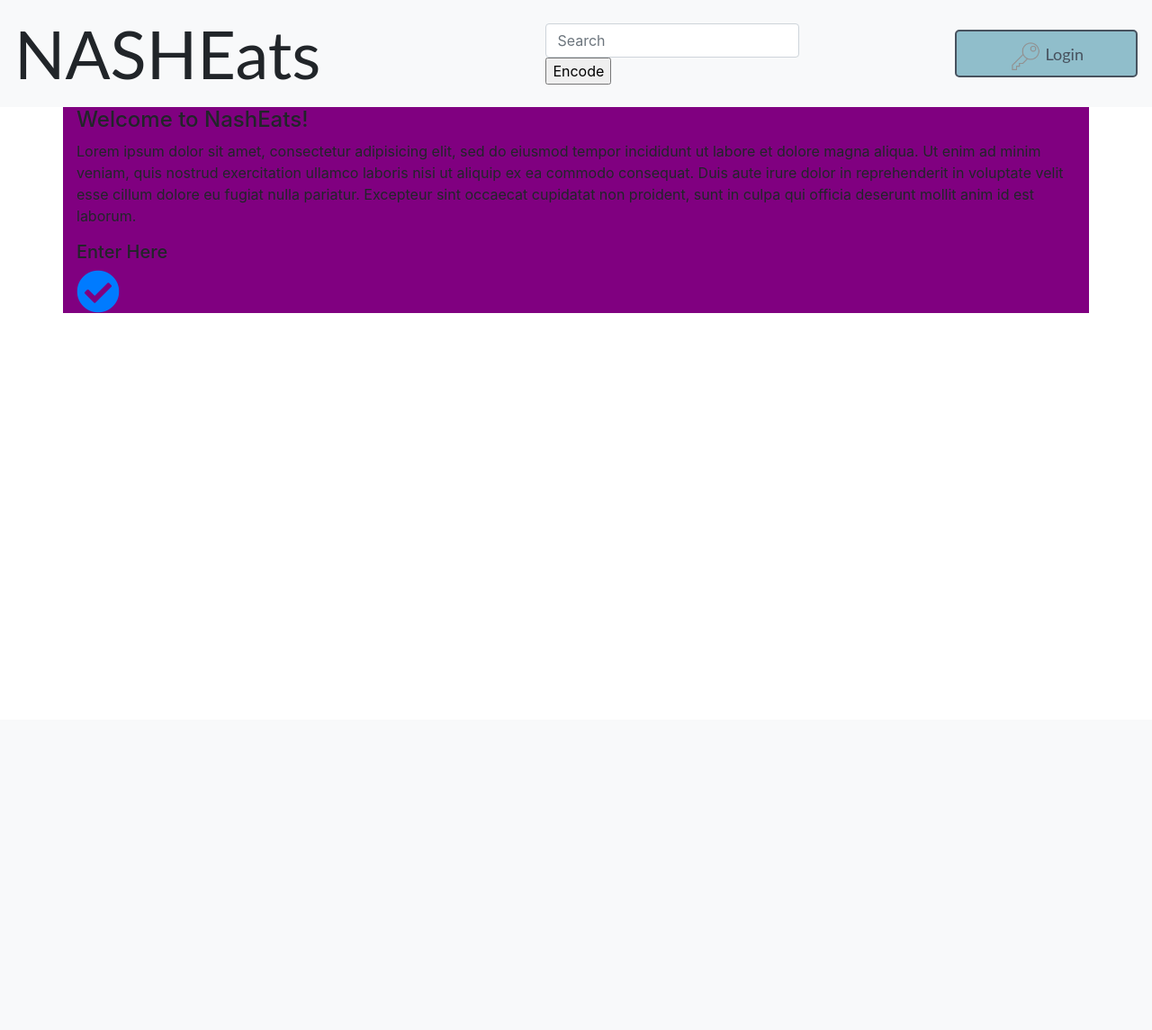
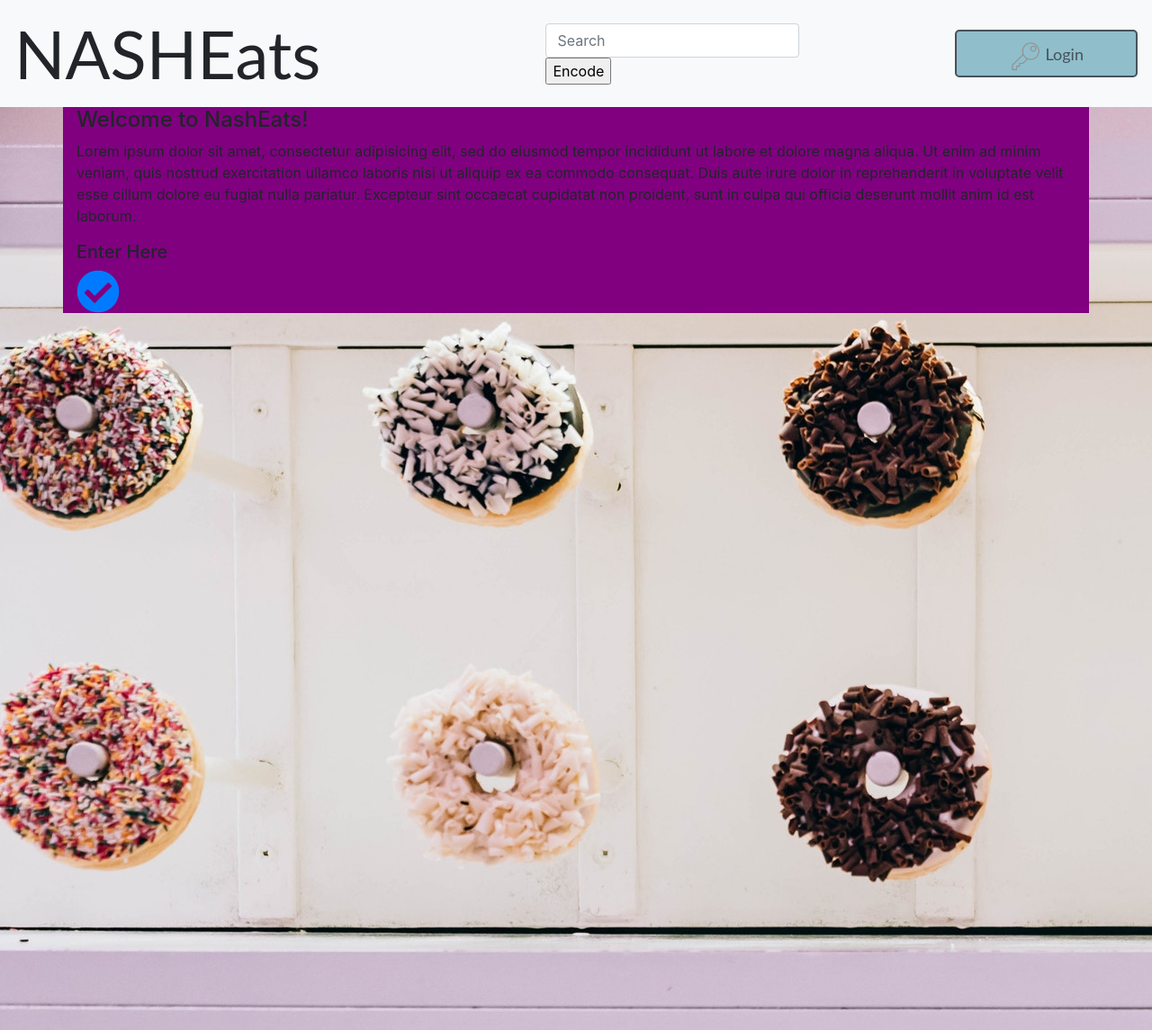
Before and after one commit to eagobert-zz/nash-eats, a Django app: page / in a window 1280 px wide. Shown: the whole page at 90% size. Before the commit the page ends 348 px from the top, so only its background shows below. Run offline with Django 3.2, Linux system fonts and the light colour scheme; data that the repository does not hold is empty; some libraries are stand-ins or nearby versions.

Commit message:
add background to welcom.html

```diff
--- a/NashBitesApp/static/css/main.css
+++ b/NashBitesApp/static/css/main.css
@@ -1,9 +1,8 @@
 /* Global Styles */
 
 html, body {
-  /* height: 100vh; */
-  margin: 0;
-  padding: 0;
+  width: auto;
+  height: 1026px;
 }
 
   /* NavBar*/
@@ -54,6 +53,12 @@ html, body {
 }
 
 /* Welcome (Index) Page Styles */
+.background-welcome {
+  background-image: url("../images/background-donuts.jpeg");
+  width: auto;
+  height: 1026px;
+}
+
 .welcome-modal {
   background: purple;
 }
--- a/NashBitesApp/templates/welcome.html
+++ b/NashBitesApp/templates/welcome.html
@@ -1,8 +1,11 @@
 {% load staticfiles %}
+
+<div class="background-welcome">
 
   {% block modal %}
   <div class="container welcome-modal">
     <h4>Welcome to NashEats!</h4>
+
     {% lorem 1 p %}
 
     <h5>Enter Here</h5>
@@ -14,3 +17,5 @@
 
   </div>
   {% endblock modal %}
+
+</div>
```
Lines whose indentation alone changed are shown as unchanged.
